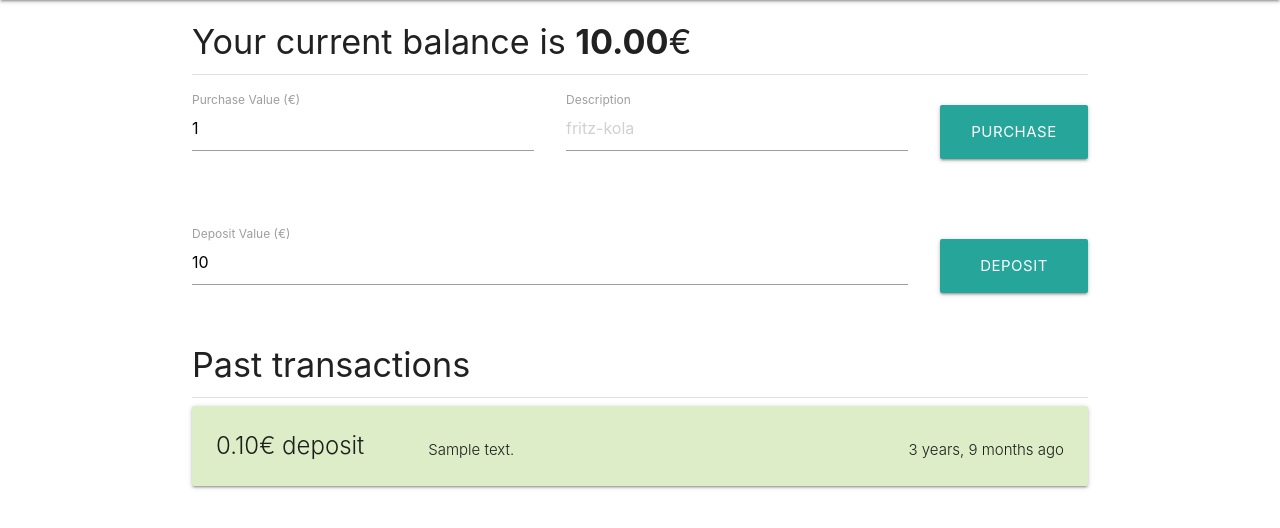
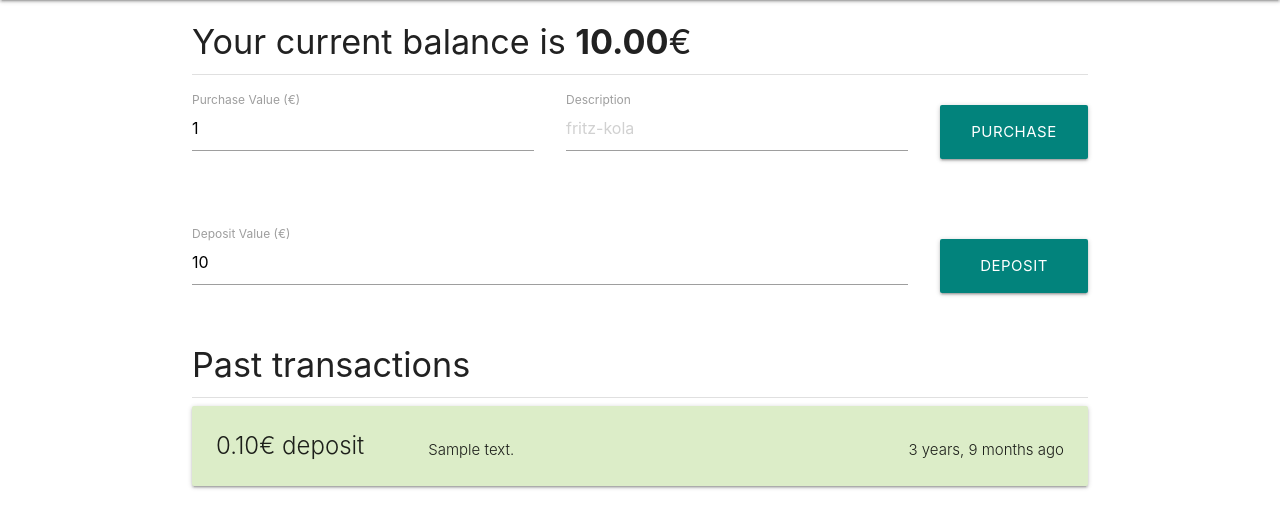
Before and after one commit to fsinfuhh/vinywaji, a Django app: template src/bitbots_drinks/gui/templates/views/dashboard.html in a window 1280 px wide. Shown: the part 64-592 px from the top of the page. Run offline with Django 3.2, Linux system fonts and the light colour scheme; a user stored in the database is signed in; tables that the repository leaves empty hold one stand-in row (values such as "Sample post"); the template is opened without the code that fills it: values that come from a table or form of the project are taken from there, most other values are stand-ins (such as "Sample title", 1, 10 or a date in 2020); parts of the project's set-up code (start-up, migrations or seed data) failed here and were passed over; some libraries are stand-ins or nearby versions.

Commit message:
update theme

```diff
--- a/src/bitbots_drinks/gui/static/base.css
+++ b/src/bitbots_drinks/gui/static/base.css
@@ -39,5 +39,19 @@ nav .brand-logo {
 }
 
 .mafiasi-primary {
-    background-color: #00747f;
+    background-color: #02837c;
 }
+
+.btn.mafiasi-primary:hover {
+    background-color: #00a49a;
+}
+
+/* label focus color */
+.input-field input[type=text]:focus + label {
+    color: #02837c;
+}
+/* label underline focus color */
+.input-field input[type=text]:focus {
+    border-bottom: 1px solid #02837c;
+    box-shadow: 0 1px 0 0 #02837c;
+}
--- a/src/bitbots_drinks/gui/templates/components/forms/pay-up.html
+++ b/src/bitbots_drinks/gui/templates/components/forms/pay-up.html
@@ -13,6 +13,6 @@
             {% endif %}
         </div>
 
-        <button class="btn btn-large" type="submit">Deposit</button>
+        <button class="btn btn-large mafiasi-primary" type="submit">Deposit</button>
     </div>
 </form>
--- a/src/bitbots_drinks/gui/templates/components/forms/record-purchase.html
+++ b/src/bitbots_drinks/gui/templates/components/forms/record-purchase.html
@@ -11,6 +11,6 @@
             <label for="purchase-description">Description</label>
         </div>
 
-        <button class="btn btn-large" type="submit">Purchase</button>
+        <button class="btn btn-large mafiasi-primary" type="submit">Purchase</button>
     </div>
 </form>
--- a/src/bitbots_drinks/gui/templates/components/login-card.html
+++ b/src/bitbots_drinks/gui/templates/components/login-card.html
@@ -7,7 +7,7 @@
             </div>
 
             <div class="card-action">
-                <a href="{% url 'simple_openid_connect:login' %}" class="btn">
+                <a href="{% url 'simple_openid_connect:login' %}" class="btn mafiasi-primary">
                     <i class="material-icons left">login</i>Login with Mafiasi
                 </a>
             </div>
```
